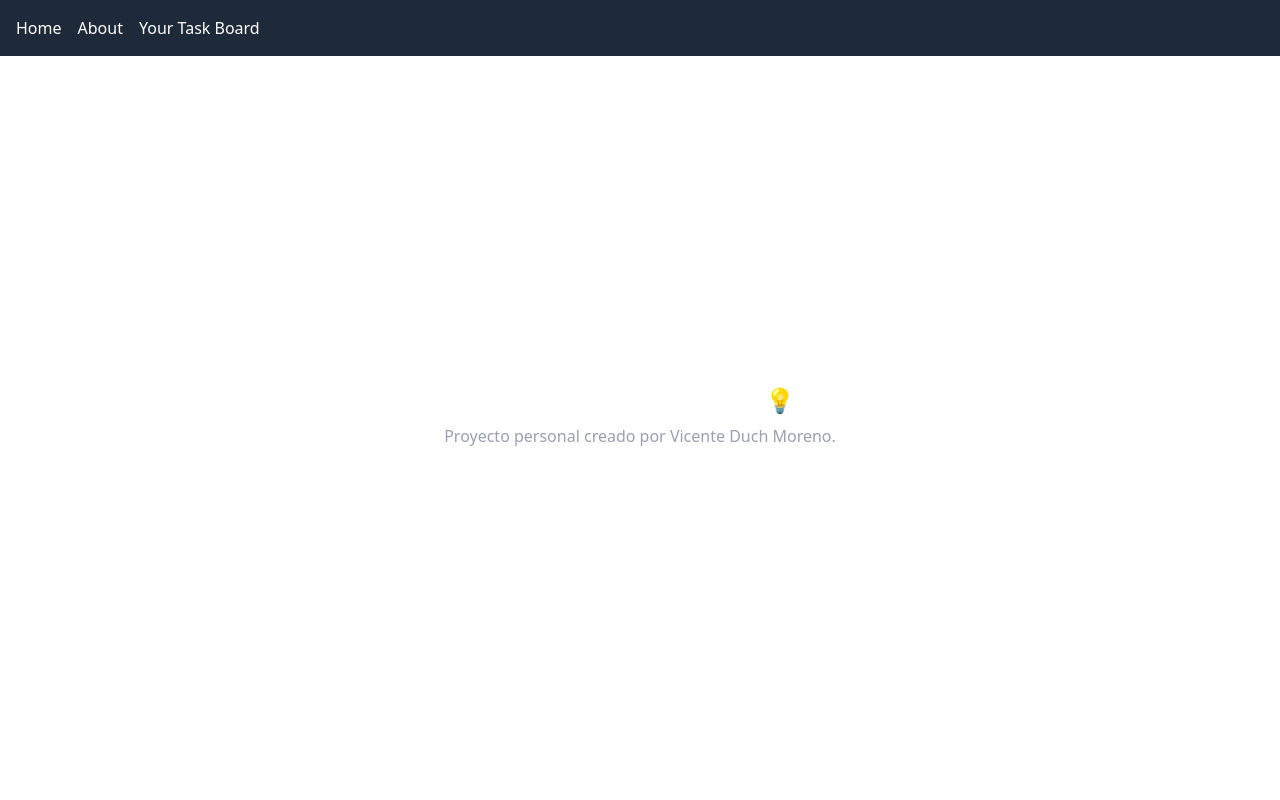
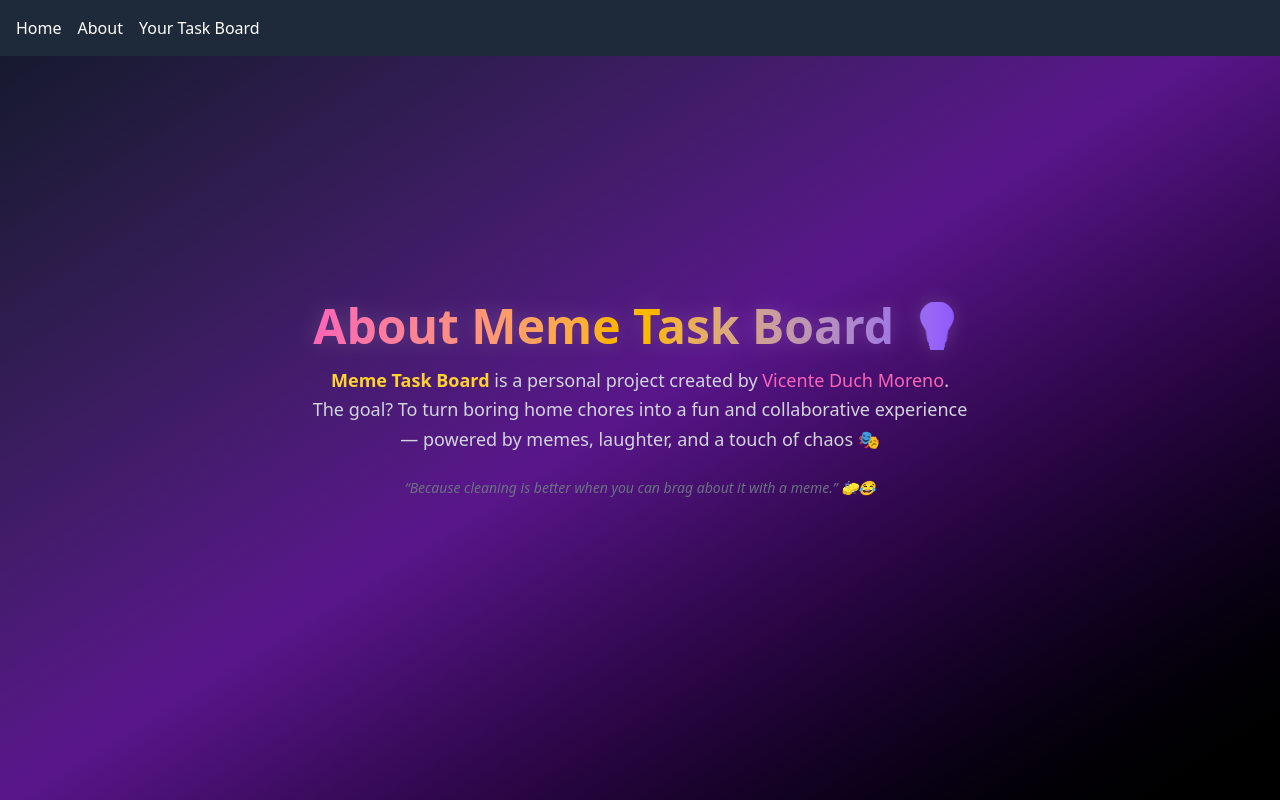
Before and after one commit to vicenteduch/meme-board-project, a React (Vite) app in the folder client/meme-board/: page /about in a window 1280 px wide. Built offline with nearby package versions, Linux system fonts and the light colour scheme; no server answers.

Commit message:
[MTB-76] implement core authentication logic in AuthContext

```diff
--- a/client/meme-board/src/App.css
+++ b/client/meme-board/src/App.css
@@ -1,22 +1,7 @@
 #root {
-  max-width: 1280px;
+  width: 100%;
   margin: 0 auto;
-  padding: 2rem;
   text-align: center;
-}
-
-
-.logo {
-  height: 6em;
-  padding: 1.5em;
-  will-change: filter;
-  transition: filter 300ms;
-}
-.logo:hover {
-  filter: drop-shadow(0 0 2em #646cffaa);
-}
-.logo.react:hover {
-  filter: drop-shadow(0 0 2em #61dafbaa);
 }
 
 @keyframes logo-spin {
@@ -37,7 +22,3 @@
 .card {
   padding: 2em;
 }
-
-.read-the-docs {
-  color: #888;
-}
--- a/client/meme-board/src/App.jsx
+++ b/client/meme-board/src/App.jsx
@@ -9,7 +9,7 @@ function App() {
   return (
     <Router>
       <Navbar />
-      <main className="p-4">
+      <main>
         <Routes>
           <Route path="/" element={<HomePage />} />
           <Route path="/about" element={<AboutPage />} />
--- a/client/meme-board/src/context/AuthContext.jsx
+++ b/client/meme-board/src/context/AuthContext.jsx
@@ -1,18 +1,2 @@
-import { createContext, useState, useEffect } from 'react';
-
-const AuthContext = createContext();
-
-export const AuthProvider = ({ children }) => {
-  const [user, setUser] = useState(null);
-
-  // Leer usuario almacenado al iniciar la app
-  useEffect(() => {
-    const stored = localStorage.getItem('user');
-    if (stored) setUser(JSON.parse(stored));
-  }, []);
-
-  return <AuthContext.Provider value={{ user, setUser }}>{children}</AuthContext.Provider>;
-};
-
-export { AuthContext };
-export default AuthProvider;
+import { createContext } from 'react';
+export const AuthContext = createContext();
--- /dev/null
+++ b/client/meme-board/src/context/AuthProvider.jsx
@@ -0,0 +1,62 @@
+import { useCallback, useState, useEffect } from 'react';
+import { loginUser, registerUser, getCurrentUser } from '../services/api';
+import { AuthContext } from './AuthContext';
+
+export const AuthProvider = ({ children }) => {
+  const [user, setUser] = useState(null);
+  const [loading, setLoading] = useState(true);
+
+  const loadCurrentUser = useCallback(async () => {
+    try {
+      const res = await getCurrentUser();
+      setUser(res.data);
+      localStorage.setItem('user', JSON.stringify(res.data));
+    } catch {
+      logout();
+    } finally {
+      setLoading(false);
+    }
+  }, []);
+
+  useEffect(() => {
+    const storedUser = localStorage.getItem('user');
+    if (storedUser) {
+      setUser(JSON.parse(storedUser));
+    } else {
+      loadCurrentUser(); // 👈 ahora sí se puede usar sin warning
+    }
+  }, [loadCurrentUser]);
+
+  const login = async (credentials) => {
+    const res = await loginUser(credentials);
+    const userData = res.data.user || res.data;
+    setUser(userData);
+    localStorage.setItem('user', JSON.stringify(userData));
+  };
+
+  const register = async (data) => {
+    const res = await registerUser(data);
+    const newUser = res.data.user || res.data;
+    setUser(newUser);
+    localStorage.setItem('user', JSON.stringify(newUser));
+  };
+
+  const logout = () => {
+    setUser(null);
+    localStorage.removeItem('user');
+  };
+
+  return (
+    <AuthContext.Provider
+      value={{
+        user,
+        loading,
+        login,
+        register,
+        logout,
+      }}
+    >
+      {children}
+    </AuthContext.Provider>
+  );
+};
--- a/client/meme-board/src/main.jsx
+++ b/client/meme-board/src/main.jsx
@@ -3,7 +3,7 @@ import { createRoot } from 'react-dom/client';
 import App from './App.jsx';
 import './tailwind.css';
 import './index.css';
-import { AuthProvider } from './context/AuthContext.jsx';
+import { AuthProvider } from './context/AuthProvider.jsx';
 
 createRoot(document.getElementById('root')).render(
   <StrictMode>
--- a/client/meme-board/src/pages/AboutPage.jsx
+++ b/client/meme-board/src/pages/AboutPage.jsx
@@ -1,8 +1,21 @@
 export default function AboutPage() {
   return (
-    <div className="text-center mt-8">
-      <h2 className="text-2xl font-semibold text-white">Acerca de Meme Board 💡</h2>
-      <p className="mt-2 text-gray-400">Proyecto personal creado por Vicente Duch Moreno.</p>
+    <div className="min-h-screen flex flex-col items-center justify-center text-center text-white bg-gradient-to-br from-gray-900 via-purple-900 to-black px-8">
+      <h2 className="text-5xl font-extrabold mb-4 bg-clip-text text-transparent bg-gradient-to-r from-pink-400 via-amber-400 to-violet-500 drop-shadow-[0_0_10px_rgba(255,255,255,0.15)]">
+        About Meme Task Board 💡
+      </h2>
+
+      <p className="text-lg text-gray-300 max-w-2xl leading-relaxed mb-6">
+        <span className="font-semibold text-amber-300">Meme Task Board</span> is a personal project
+        created by <span className="text-pink-400 font-medium">Vicente Duch Moreno</span>.
+        <br />
+        The goal? To turn boring home chores into a fun and collaborative experience — powered by
+        memes, laughter, and a touch of chaos 🎭
+      </p>
+
+      <p className="text-sm text-gray-500 italic">
+        “Because cleaning is better when you can brag about it with a meme.” 🧽😂
+      </p>
     </div>
   );
 }
--- a/client/meme-board/src/pages/HomePage.jsx
+++ b/client/meme-board/src/pages/HomePage.jsx
@@ -1,8 +1,12 @@
 export default function HomePage() {
   return (
-    <div className="text-center mt-8">
-      <h1 className="text-3xl font-bold text-white">Welcome to Meme Task Board </h1>
-      <p className="mt-4 text-gray-400">Your place to manage your home tasks</p>
+    <div className="min-h-screen flex flex-col items-center justify-center text-center text-white bg-gradient-to-br from-gray-900 via-purple-900 to-black">
+      <h1 className="text-5xl font-extrabold mb-4 bg-clip-text text-transparent bg-gradient-to-r from-pink-400 via-amber-400 to-violet-500">
+        Welcome to Meme Task Board 🎭
+      </h1>
+      <p className="text-gray-300 text-lg max-w-xl">
+        Your place to manage home tasks — now with 100% more memes 😎
+      </p>
     </div>
   );
 }
```
